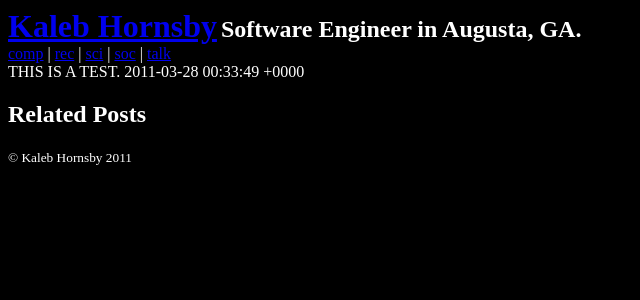
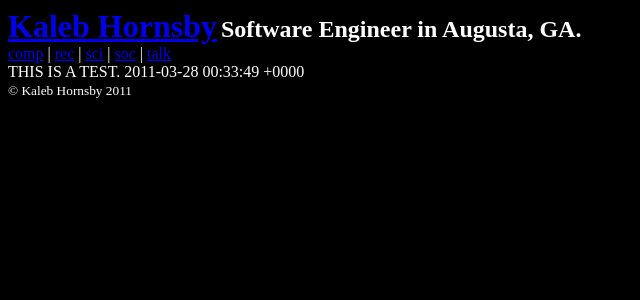
Before and after one commit to kaleb/kaleb.github.com, a Jekyll site: the page built from index.html, in a window 1280 px wide. Shown: the top 300 px of the page, without its empty margins (0-640 px from the left). Built offline with Jekyll 4.4.1, drawn with Linux system fonts in a browser that asks for light colours; the list of posts is cut into pages by our own code.

Commit message:
Edited _includes/body_footer.html via GitHub

```diff
--- a/_includes/body_footer.html
+++ b/_includes/body_footer.html
@@ -1,9 +1,11 @@
 <footer>
+  {% if site.relate_posts %}
   <h2>Related Posts</h2>
   <ul>
   {% for post in site.related_posts %}
     <li><a href={{post.url}}>{{post.title}}</a>
   {% endfor %}
   </ul>
+  {% endif %}
   <div><small>© {{ site.author }} 2011</small></div>
 </footer>
```
